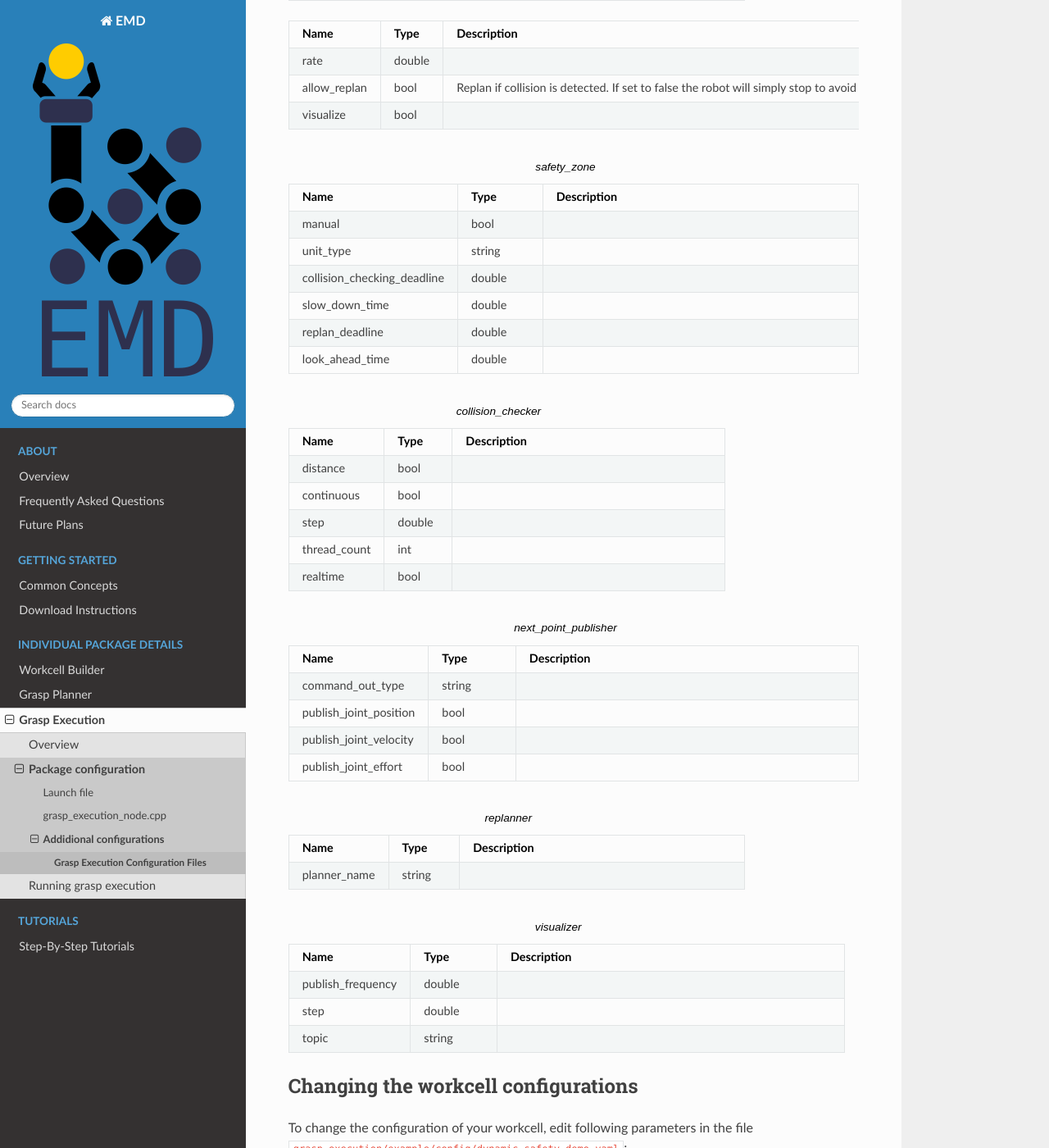
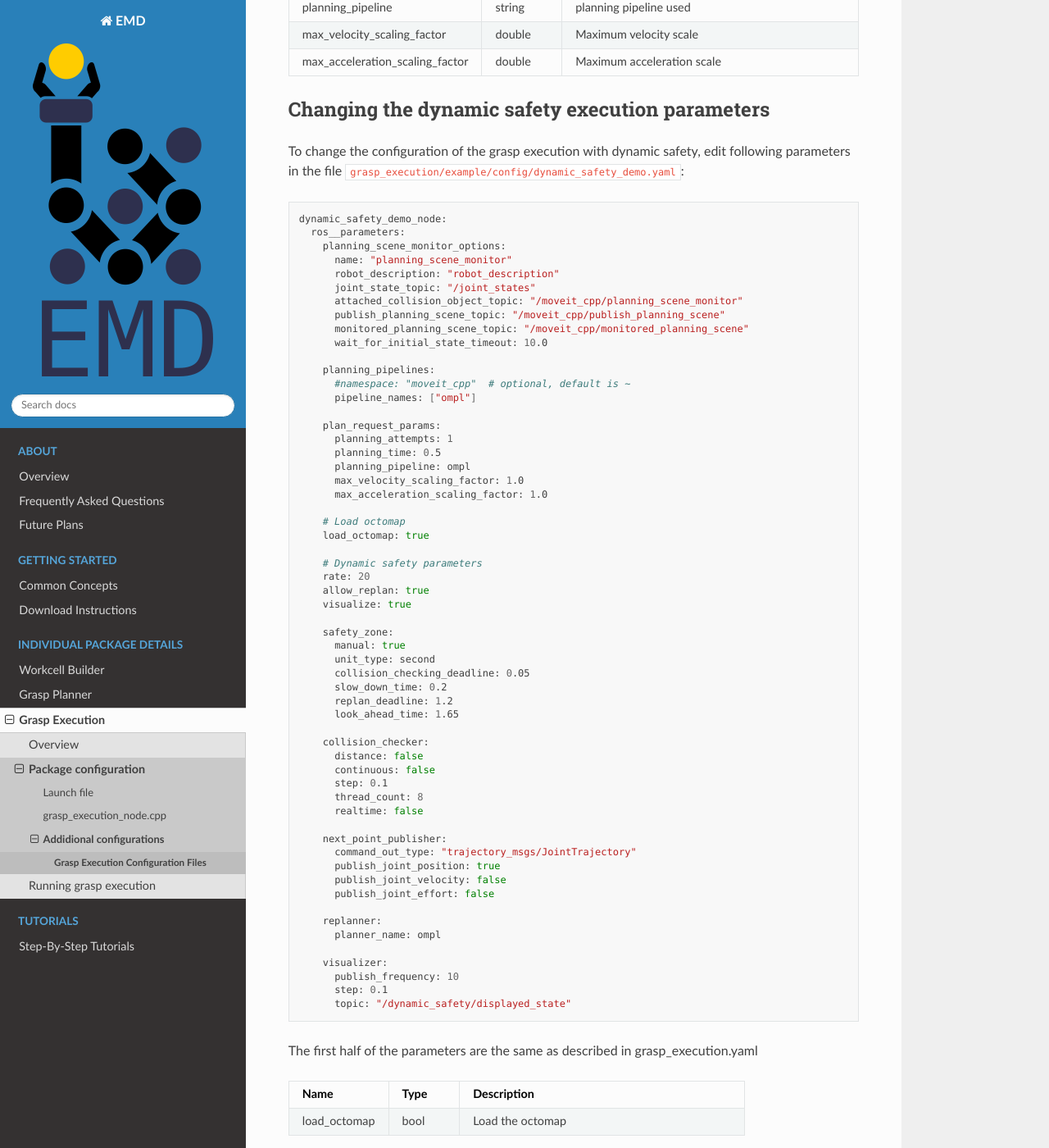
Before and after one commit to tanjpg/emd_docs, a Sphinx documentation site: the page built from docs/sphinx/source/emd_packages/grasp_execution/grasp_execution_configuration.rst, in a window 1280 px wide and 1400 px high, scrolled down 2516 px. Shown: the whole window at 82% size. Built offline with Sphinx 7.4.7 and the Read the Docs theme 2.0.0, drawn with Linux system fonts in a browser that asks for light colours; some of the changed text lies outside the part shown.

Commit message:
Updated grasp execution documentation

```diff
--- a/docs/sphinx/source/emd_packages/grasp_execution/grasp_execution_configuration.rst
+++ b/docs/sphinx/source/emd_packages/grasp_execution/grasp_execution_configuration.rst
@@ -24,8 +24,15 @@
 
 To change the home state, edit the values of each joint in the file ``grasp_execution/example/config/start_positions.yaml``:
 
-.. literalinclude:: /../../../easy_manipulation_deployment/grasp_execution/example/config/start_positions.yaml
-   :language: bash
+.. code-block:: bash
+
+   initial_positions:
+     shoulder_pan_joint: 1.57
+     shoulder_lift_joint: -2.35
+     elbow_joint: 1.83
+     wrist_1_joint: -1.03
+     wrist_2_joint: -1.57
+     wrist_3_joint: 0.0
 
 
 Changing the fake object published
@@ -33,8 +40,22 @@
 
 To change the location and dimensions of the fake object published, edit following parameters in the file ``grasp_execution/example/config/fake_grasp_pose_publisher.yaml``:
 
-.. literalinclude:: /../../../easy_manipulation_deployment/grasp_execution/example/config/fake_grasp_pose_publisher.yaml
-   :language: bash
+.. code-block:: bash
+
+   fake_grasp_pose_publisher:
+     ros__parameters:
+       interface: service
+       frame_id: camera_frame
+       ee_id: robotiq_2f
+       grasp_pose: [0.0126, 0.0322, 0.442,
+                    0.0, 0.0, 0.9997, 0.0250]
+
+       object_pose: [0.0128, 0.0330, 0.443,
+                     0.0, 0.0, 0.9997, 0.0250]
+
+       object_dimensions: [0.087, 0.167, 0.023]
+
+       delay: 1.5
 
 .. list-table::
    :widths: 7 5 20
@@ -65,8 +86,29 @@
 
 To change the configuration of the default grasp execution, edit following parameters in the file ``grasp_execution/example/config/grasp_execution.yaml``:
 
-.. literalinclude:: /../../../easy_manipulation_deployment/grasp_execution/example/config/grasp_execution.yaml
-   :language: bash
+.. code-block:: bash
+
+   grasp_execution_node:
+     ros__parameters:
+       planning_scene_monitor_options:
+         name: "planning_scene_monitor"
+         robot_description: "robot_description"
+         joint_state_topic: "/joint_states"
+         attached_collision_object_topic: "/moveit_cpp/planning_scene_monitor"
+         publish_planning_scene_topic: "/moveit_cpp/publish_planning_scene"
+         monitored_planning_scene_topic: "/moveit_cpp/monitored_planning_scene"
+         wait_for_initial_state_timeout: 10.0
+
+       planning_pipelines:
+         #namespace: "moveit_cpp"  # optional, default is ~
+         pipeline_names: ["ompl"]
+
+       plan_request_params:
+         planning_attempts: 1
+         planning_time: 0.5
+         planning_pipeline: ompl
+         max_velocity_scaling_factor: 1.0
+         max_acceleration_scaling_factor: 1.0
 
 .. list-table:: planning_scene_monitor_options
    :widths: 7 5 20
@@ -134,8 +176,66 @@
 
 To change the configuration of the grasp execution with dynamic safety, edit following parameters in the file ``grasp_execution/example/config/dynamic_safety_demo.yaml``:
 
-.. literalinclude:: /../../../easy_manipulation_deployment/grasp_execution/example/config/dynamic_safety_demo.yaml
-   :language: bash
+.. code-block:: bash
+
+   dynamic_safety_demo_node:
+     ros__parameters:
+       planning_scene_monitor_options:
+         name: "planning_scene_monitor"
+         robot_description: "robot_description"
+         joint_state_topic: "/joint_states"
+         attached_collision_object_topic: "/moveit_cpp/planning_scene_monitor"
+         publish_planning_scene_topic: "/moveit_cpp/publish_planning_scene"
+         monitored_planning_scene_topic: "/moveit_cpp/monitored_planning_scene"
+         wait_for_initial_state_timeout: 10.0
+
+       planning_pipelines:
+         #namespace: "moveit_cpp"  # optional, default is ~
+         pipeline_names: ["ompl"]
+
+       plan_request_params:
+         planning_attempts: 1
+         planning_time: 0.5
+         planning_pipeline: ompl
+         max_velocity_scaling_factor: 1.0
+         max_acceleration_scaling_factor: 1.0
+
+       # Load octomap
+       load_octomap: true
+
+       # Dynamic safety parameters
+       rate: 20
+       allow_replan: true
+       visualize: true
+
+       safety_zone:
+         manual: true
+         unit_type: second
+         collision_checking_deadline: 0.05
+         slow_down_time: 0.2
+         replan_deadline: 1.2
+         look_ahead_time: 1.65
+
+       collision_checker:
+         distance: false
+         continuous: false
+         step: 0.1
+         thread_count: 8
+         realtime: false
+
+       next_point_publisher:
+         command_out_type: "trajectory_msgs/JointTrajectory"
+         publish_joint_position: true
+         publish_joint_velocity: false
+         publish_joint_effort: false
+
+       replanner:
+         planner_name: ompl
+
+       visualizer:
+         publish_frequency: 10
+         step: 0.1
+         topic: "/dynamic_safety/displayed_state"
 
 The first half of the parameters are the same as described in grasp_execution.yaml
 
@@ -270,8 +370,24 @@
 
 To change the configuration of your workcell, edit following parameters in the file ``grasp_execution/example/config/dynamic_safety_demo.yaml``:
 
-.. literalinclude:: /../../../easy_manipulation_deployment/grasp_execution/example/config/workcell_context.yaml
-   :language: bash
+.. code-block:: bash
+
+   workcell:
+   - group_name: manipulator
+     executors:
+       default:
+         plugin: grasp_execution/DefaultExecutor
+       ds_async:
+         plugin: grasp_execution/DynamicSafetyAsyncExecutor
+         controller: ur5_arm_controller
+     end_effectors:
+       robotiq_2f0:
+         brand: robotiq_2f
+         link: ee_palm
+         clearance: 0.1
+         driver:
+           plugin: grasp_execution/DummyGripperDriver
+           controller: ""
 
 .. list-table::
    :widths: 7 5 20
--- a/docs/sphinx/source/emd_packages/grasp_execution/grasp_execution_demo.rst
+++ b/docs/sphinx/source/emd_packages/grasp_execution/grasp_execution_demo.rst
@@ -24,7 +24,7 @@
 
 **2. Dynamic Safety Capabilities**
 
-In real life use cases, collaborative robots often operate closely with human operators or reside in an ever-changing environment. There is thus a need for the robot to be equipped wiht the dynamic safety capability, to detect possible collision during its trajectory execution and avoid these occurring obstacles.
+In real life use cases, collaborative robots often operate closely with human operators or reside in an ever-changing environment. There is thus a need for the robot to be equipped with the dynamic safety capability, to detect possible collision during its trajectory execution and avoid these occurring obstacles.
 
 Grasp Execution provides users with a vision based dynamic collision avoidance capability using Octomaps. When a collision has been deemed to occur in the trajectory of the robot, the dynamic safety module will be triggered. This would either stop the robot to avoid collision, or call for the dynamic replanning of its trajectory given the new collision objects in the scene.
 
```
Also changed, not shown: docs/sphinx/source/tutorial/grasp_execution_example/grasp_execution_example.rst (+4 -5 lines).
